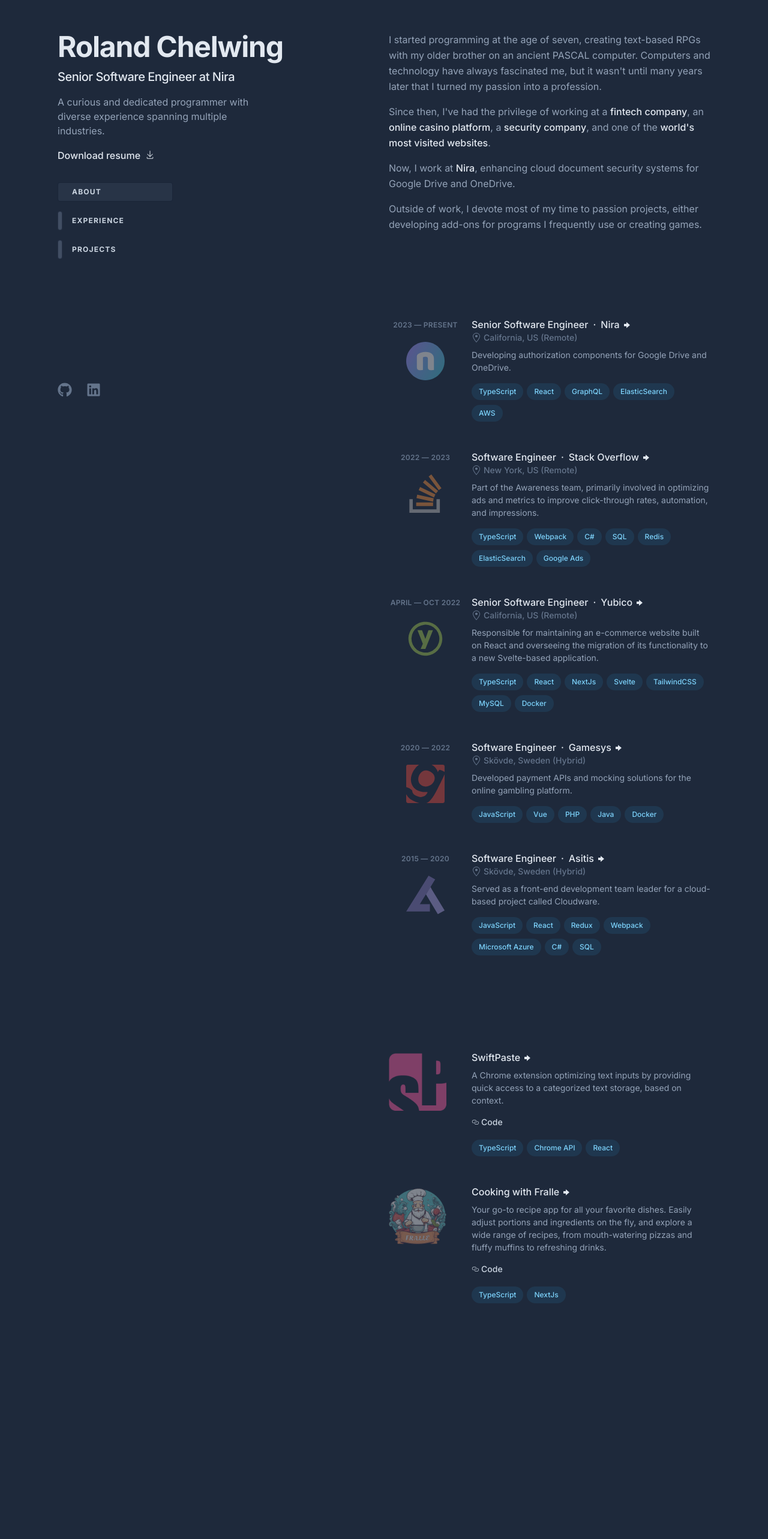
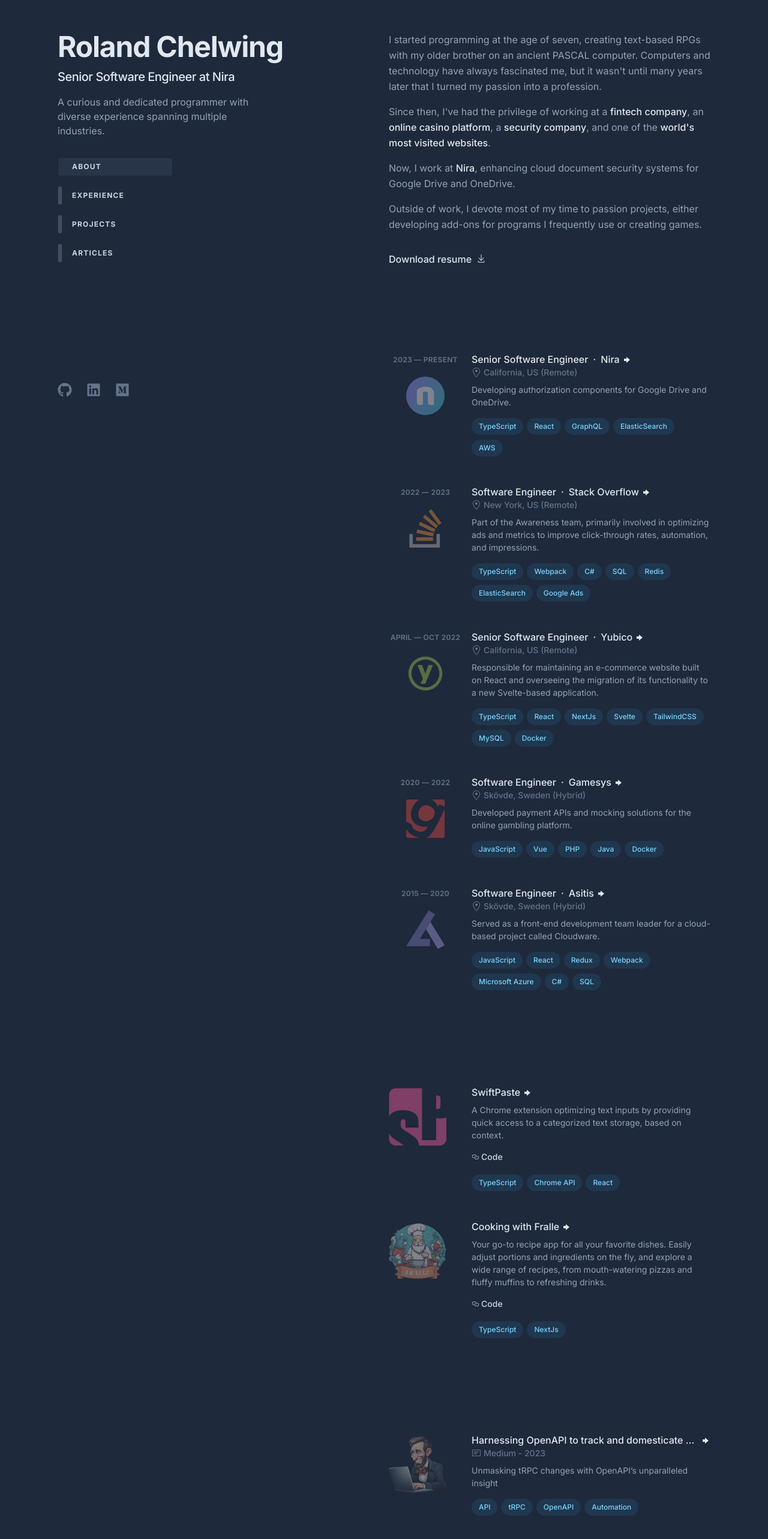
Before and after one commit to Fralleee/fralle.net-v3, a Next.js app: page / in a window 1280 px wide. Shown: the part 42-2608 px from the top of the page at 60% size. Before the commit the page ends 2471 px from the top, so only its background shows below. Built offline with nearby package versions, Linux system fonts and the light colour scheme.

Commit message:
Add articles and medium link

```diff
--- a/app/_sections/about-section.tsx
+++ b/app/_sections/about-section.tsx
@@ -1,5 +1,6 @@
 import TextLink from "@/components/text-link";
 import Section from "@/components/section";
+import ResumeLink from "@/components/resume-link";
 
 export default function AboutSection() {
     return (
@@ -43,6 +44,7 @@ export default function AboutSection() {
                     frequently use or creating games.
                 </p>
             </div>
+            <ResumeLink className="mt-8" />
         </Section>
     );
 }
--- /dev/null
+++ b/app/_sections/articles-section.tsx
@@ -0,0 +1,21 @@
+import articlesData from "@/data/articlesData.json";
+import Section from "@/components/section";
+import Article from "@/components/article-card";
+
+export default function ProjectsSection() {
+    const articles: Articles = articlesData;
+    return (
+        <Section id="articles" label="Articles" title="Articles">
+            <ul className="group/list direction-aware">
+                {articles.data.map((article) => (
+                    <li
+                        key={article.title}
+                        className="relative mb-8 after:hidden lg:after:block"
+                    >
+                        <Article article={article} />
+                    </li>
+                ))}
+            </ul>
+        </Section>
+    );
+}
--- a/app/page.tsx
+++ b/app/page.tsx
@@ -2,6 +2,8 @@ import Header from "@/components/header";
 import About from "./_sections/about-section";
 import Experience from "./_sections/experience-section";
 import Projects from "./_sections/projects-section";
+import Articles from "./_sections/articles-section";
+import ResumeLink from "@/components/resume-link";
 
 export default function Home() {
     return (
@@ -11,6 +13,7 @@ export default function Home() {
                 <About />
                 <Experience />
                 <Projects />
+                <Articles />
             </main>
         </div>
     );
--- /dev/null
+++ b/components/article-card.tsx
@@ -0,0 +1,44 @@
+import Image from "next/image";
+import Card from "./card";
+import { GoArrowRight, GoNote } from "react-icons/go";
+
+import TechList from "./tech-list";
+
+export default function Article({ article }: { article: Article }) {
+    return (
+        <Card>
+            <Image
+                src={article.image}
+                alt={article.title}
+                width={96}
+                height={96}
+                className="mb-4 rounded transition group-hover:opacity-100 group-hover:contrast-100 sm:order-1 sm:col-span-2 sm:translate-y-1 lg:mb-0 lg:opacity-50 lg:contrast-75"
+            />
+            <div className="z-10 order-2 sm:col-span-6">
+                <h3 className="mb-2 font-medium leading-snug">
+                    <a
+                        className="groudiv/link inline-flex w-full items-baseline text-base font-medium leading-tight text-slate-200 hover:text-amber-300 focus-visible:text-amber-300"
+                        href={article.url}
+                        target="_blank"
+                        rel="noreferrer"
+                        aria-label={article.title}
+                    >
+                        <span className="absolute -inset-x-4 -inset-y-2.5 hidden rounded md:-inset-x-6 md:-inset-y-4 lg:block"></span>
+                        <span className="w-full truncate">{article.title}</span>
+                        <span className="inline-block">
+                            <GoArrowRight className="ml-1 inline-block h-4 w-4 shrink-0 -translate-y-px transition-transform group-hover/link:translate-x-1 group-focus-visible/link:translate-x-1 motion-reduce:transition-none" />
+                        </span>
+                    </a>
+                    <div className="mt-px flex items-center text-sm text-slate-500">
+                        <GoNote className="mr-1 h-4 w-4" />
+                        {article.meta}
+                    </div>
+                </h3>
+                <p className="mt-2 text-sm leading-normal">
+                    {article.subtitle}
+                </p>
+                <TechList techs={article.tags} />
+            </div>
+        </Card>
+    );
+}
--- a/components/header.tsx
+++ b/components/header.tsx
@@ -2,7 +2,7 @@
 
 import { useEffect, useRef, useState } from "react";
 import NavLink from "./nav-link";
-import { FaLinkedin, FaGithub } from "react-icons/fa";
+import { FaLinkedin, FaGithub, FaMedium } from "react-icons/fa";
 import ResumeLink from "./resume-link";
 import IconLink from "./icon-link";
 
@@ -73,7 +73,6 @@ export default function Header() {
                     A curious and dedicated programmer with diverse experience
                     spanning multiple industries.
                 </p>
-                <ResumeLink className="mt-4" />
 
                 <nav
                     className="nav hidden lg:block"
@@ -98,6 +97,12 @@ export default function Header() {
                             active={activeSection === "projects"}
                             onClick={handleNavLinkClick("projects")}
                         />
+                        <NavLink
+                            link="#articles"
+                            title="Articles"
+                            active={activeSection === "articles"}
+                            onClick={handleNavLinkClick("articles")}
+                        />
                     </ul>
                 </nav>
             </div>
@@ -119,6 +124,13 @@ export default function Header() {
                         icon={FaLinkedin}
                     />
                 </li>
+                <li>
+                    <IconLink
+                        href="https://medium.com/@roland.chelwing/"
+                        title="Medium"
+                        icon={FaMedium}
+                    />
+                </li>
             </ul>
         </header>
     );
--- /dev/null
+++ b/data/articlesData.json
@@ -0,0 +1,12 @@
+{
+    "data": [
+        {
+            "title": "Harnessing OpenAPI to track and domesticate wild tRPC changes",
+            "subtitle": "Unmasking tRPC changes with OpenAPI’s unparalleled insight",
+            "url": "https://medium.com/@roland.chelwing/harnessing-openapi-to-track-and-domesticate-wild-trpc-changes-050b24b33a76",
+            "image": "/trpc-article.webp",
+            "meta": "Medium - 2023",
+            "tags": ["API", "tRPC", "OpenAPI", "Automation"]
+        }
+    ]
+}
```
Also changed, not shown: data/types.ts (+13 -0 lines), public/trpc-article.webp (added).
